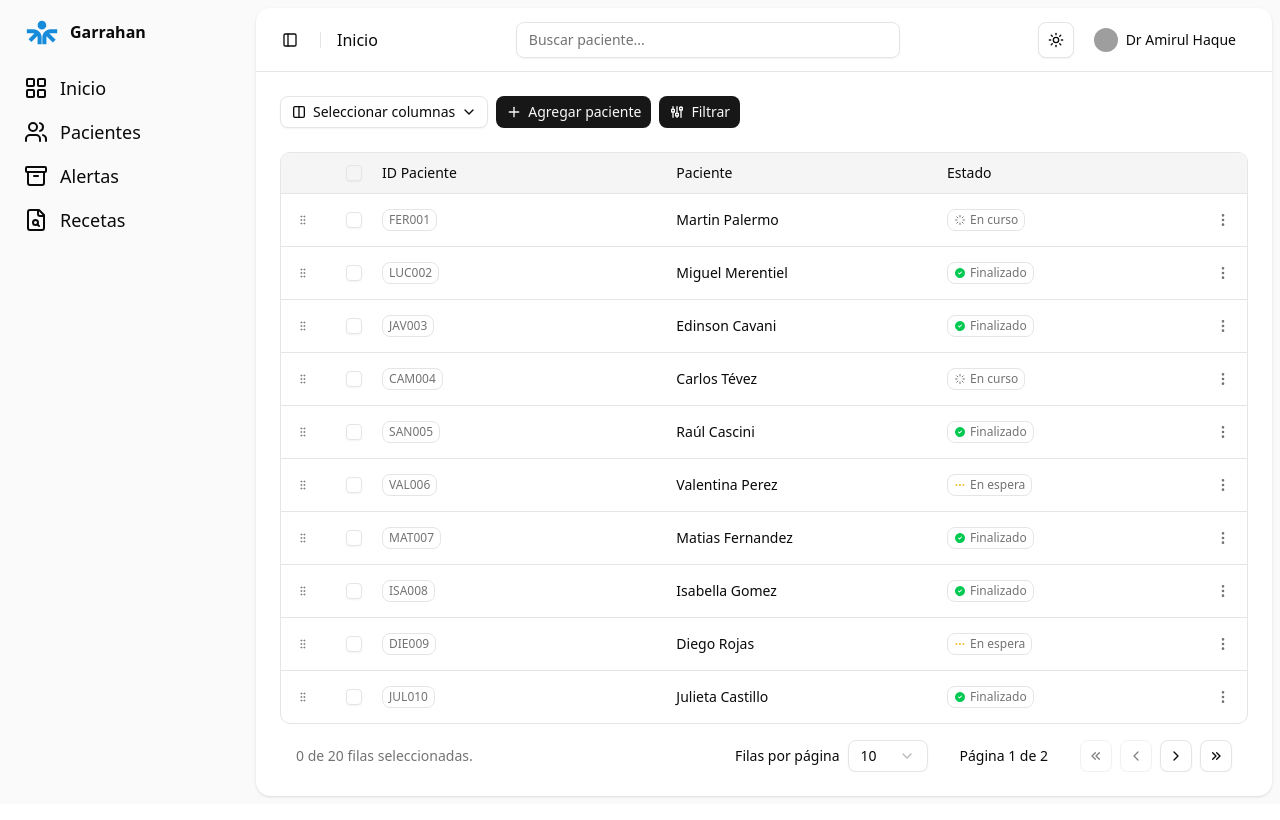
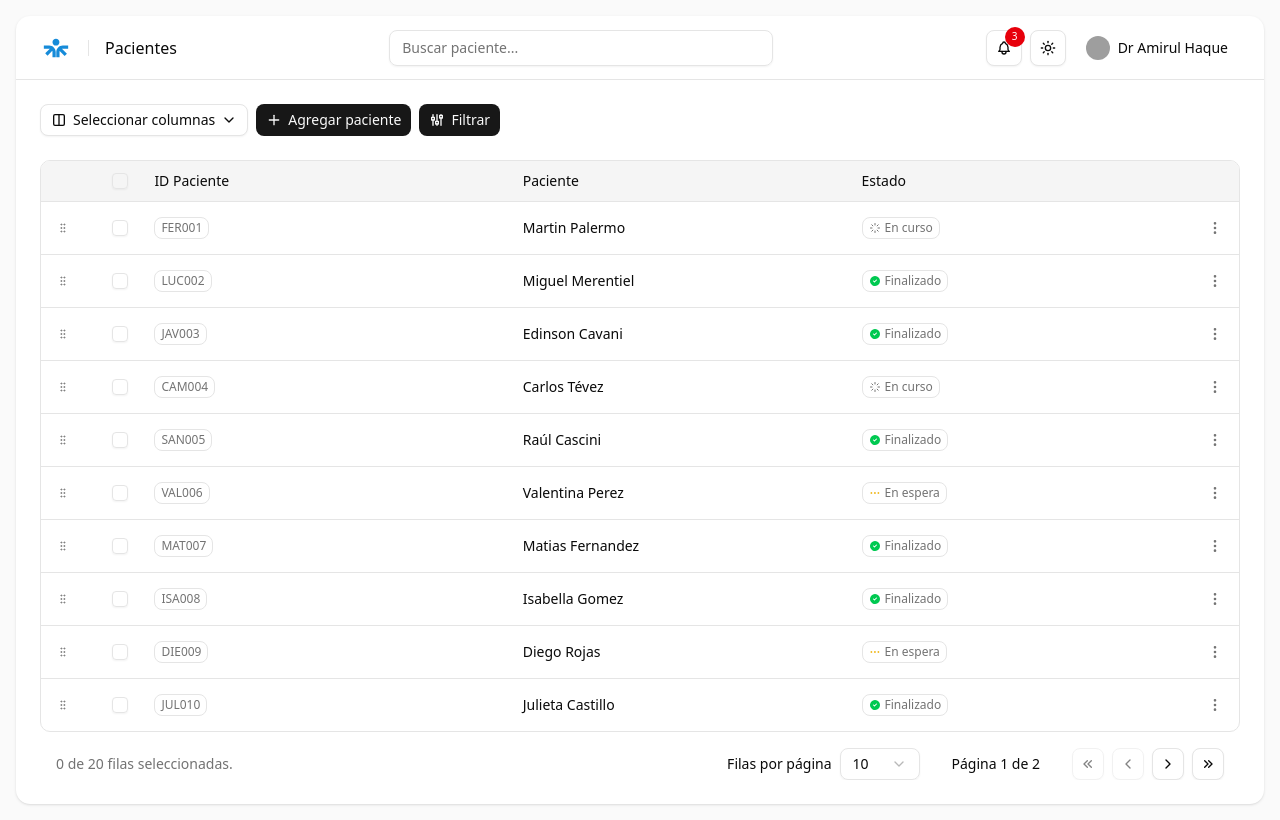
Before and after one commit to carolinamauro/garrahan-prescription-system, a Next.js app: page / in a window 1280 px wide. Built offline with nearby package versions, Linux system fonts and the light colour scheme; grey boxes are pictures that could not be loaded.

Commit message:
Cambio en layout de las páginas + NotificationsDropdown

```diff
--- a/src/app/globals.css
+++ b/src/app/globals.css
@@ -60,8 +60,8 @@
   --muted-foreground: oklch(0.708 0 0);
   --accent: oklch(0.269 0 0);
   --accent-foreground: oklch(0.985 0 0);
-  --destructive: oklch(0.704 0.191 22.216);
-  --destructive-foreground: oklch(0.637 0.237 25.331);
+  --destructive: oklch(0.577 0.245 27.325);
+  --destructive-foreground: oklch(0.577 0.245 27.325);
   --border: oklch(1 0 0 / 10%);
   --input: oklch(1 0 0 / 15%);
   --ring: oklch(0.556 0 0);
@@ -124,6 +124,6 @@
     @apply border-border outline-ring/50;
   }
   body {
-    @apply bg-background text-foreground;
+    @apply bg-sidebar text-foreground;
   }
 }
--- a/src/app/layout.js
+++ b/src/app/layout.js
@@ -2,6 +2,7 @@ import { ThemeProvider } from '@/components/ThemeProvider';
 import { PatientsProvider } from '@/contexts/PatientContext';
 import { Suspense } from 'react';
 import './globals.css';
+import { SiteHeader } from '@/components/SiteHeader';
 
 export const metadata = {
   title: 'Garrahan',
@@ -18,7 +19,10 @@ export default function RootLayout({ children }) {
             enableSystem
             disableTransitionOnChange>
             <PatientsProvider>
-              {children}
+              <div className="bg-background relative flex flex-1 flex-col m-4 rounded-xl shadow-sm">
+                <SiteHeader title={'Pacientes'}/>
+                {children}
+              </div>
             </PatientsProvider>
           </ThemeProvider>
         </Suspense>
--- a/src/app/pacientes/[id]/editar/page.js
+++ b/src/app/pacientes/[id]/editar/page.js
@@ -13,10 +13,9 @@ export default function PatientEditPage({ params }) {
   const patient = patients.find((p) => String(p.id) === String(id));
 
   return (
-    <SidebarProvider>
-      <AppSidebar variant="inset" />
-      <SidebarInset>
-        <SiteHeader title={`Paciente: ${patient.nombre}`} />
+    <>
+      {/*TODO: Manejar el header title con un context */}
+      {/*<SiteHeader title={`Paciente: ${patient.nombre}`} />*/}
       <div className="flex flex-1 flex-col">
         <div className="@container/main flex flex-1 flex-col gap-2">
           <div className="flex flex-col gap-4 py-4 md:gap-6 md:py-6">
@@ -26,7 +25,6 @@ export default function PatientEditPage({ params }) {
           </div>
         </div>
       </div>
-      </SidebarInset>
-    </SidebarProvider>
+    </>
   );
 }
--- a/src/app/pacientes/page.js
+++ /dev/null
@@ -1,30 +0,0 @@
-'use client';
-import { AppSidebar } from '@/components/Sidebar';
-import { DataTable } from '@/components/DataTable';
-import { SiteHeader } from '@/components/SiteHeader';
-import { SidebarInset, SidebarProvider } from '@/components/ui/sidebar';
-import { usePatients } from '@/contexts/PatientContext';
-
-export default function PatientsPage() {
-  const { patients } = usePatients();
-
-  return (
-    <SidebarProvider>
-      <AppSidebar variant="inset" />
-      <SidebarInset>
-        <SiteHeader title={'Pacientes'}/>
-        <div className="flex flex-1 flex-col">
-          <div className="@container/main flex flex-1 flex-col gap-2">
-            <div className="flex flex-col gap-4 py-4 md:gap-6 md:py-6">
-              <DataTable
-                data={patients}
-                tabsList={[]}
-                withActionButtons={true}
-              />
-            </div>
-          </div>
-        </div>
-      </SidebarInset>
-    </SidebarProvider>
-  );
-}
--- a/src/app/pacientes/page.module.css
+++ /dev/null
@@ -1,92 +0,0 @@
-.container {
-  max-width: 1200px;
-  margin: 0 auto;
-}
-
-.header {
-  margin-bottom: 2rem;
-}
-
-.header h1 {
-  font-size: 2rem;
-  font-weight: 600;
-  color: #1e293b;
-  margin: 0 0 0.5rem 0;
-}
-
-.header p {
-  color: #64748b;
-  font-size: 1rem;
-  margin: 0;
-}
-
-.stats {
-  display: grid;
-  grid-template-columns: repeat(auto-fit, minmax(250px, 1fr));
-  gap: 1.5rem;
-  margin-bottom: 3rem;
-}
-
-.statCard {
-  background: #ffffff;
-  border-radius: 12px;
-  padding: 1.5rem;
-  box-shadow: 0 1px 3px rgba(0, 0, 0, 0.1);
-  border: 1px solid #e2e8f0;
-  transition: all 0.2s ease;
-}
-
-.statCard:hover {
-  box-shadow: 0 4px 12px rgba(0, 0, 0, 0.15);
-  transform: translateY(-2px);
-}
-
-.statCard h3 {
-  margin: 0 0 0.5rem 0;
-  font-size: 0.875rem;
-  font-weight: 500;
-  color: #64748b;
-  text-transform: uppercase;
-  letter-spacing: 0.05em;
-}
-
-.statNumber {
-  font-size: 2rem;
-  font-weight: 700;
-  color: #1e293b;
-}
-
-.content {
-  background: #ffffff;
-  border-radius: 12px;
-  padding: 2rem;
-  box-shadow: 0 1px 3px rgba(0, 0, 0, 0.1);
-  border: 1px solid #e2e8f0;
-}
-
-.content h2 {
-  margin: 0 0 1rem 0;
-  font-size: 1.25rem;
-  font-weight: 600;
-  color: #1e293b;
-}
-
-.content p {
-  color: #64748b;
-  margin: 0;
-}
-
-@media (max-width: 768px) {
-  .stats {
-    grid-template-columns: 1fr;
-    gap: 1rem;
-  }
-
-  .statCard {
-    padding: 1rem;
-  }
-
-  .content {
-    padding: 1.5rem;
-  }
-}
--- a/src/app/page.js
+++ b/src/app/page.js
@@ -1,19 +1,12 @@
 'use client';
-import { AppSidebar } from '@/components/Sidebar';
 import { DataTable } from '@/components/DataTable';
-import { SectionCards } from '@/components/SectionCards';
-import { SiteHeader } from '@/components/SiteHeader';
-import { SidebarInset, SidebarProvider } from '@/components/ui/sidebar';
 import { usePatients } from '@/contexts/PatientContext';
 
 export default function Page() {
   const { patients } = usePatients();
 
   return (
-    <SidebarProvider>
-      <AppSidebar variant="inset" />
-      <SidebarInset>
-        <SiteHeader title={'Inicio'}/>
+    <>
       <div className="flex flex-1 flex-col">
         <div className="@container/main flex flex-1 flex-col gap-2">
           <div className="flex flex-col gap-4 py-4 md:gap-6 md:py-6">
@@ -25,7 +18,6 @@ export default function Page() {
           </div>
         </div>
       </div>
-      </SidebarInset>
-    </SidebarProvider>
+    </>
   );
 }
--- /dev/null
+++ b/src/components/NotificationsDropdown/index.js
@@ -0,0 +1,101 @@
+'use client';
+
+import { Button } from '@/components/ui/button';
+import { Badge } from '@/components/ui/badge';
+import {
+  DropdownMenu,
+  DropdownMenuContent,
+  DropdownMenuItem,
+  DropdownMenuSeparator,
+  DropdownMenuTrigger,
+} from '@/components/ui/dropdown-menu';
+import { IconBell } from '@tabler/icons-react';
+import Link from 'next/link';
+
+// TODO: Sacar esto a un context de Notifications
+const notifications = [
+  {
+    id: 1,
+    title: 'Nueva asignación de paciente',
+    description: 'Se te ha asignado el paciente Juan Perez',
+    time: 'Hace 5 minutos',
+    unread: true,
+  },
+  {
+    id: 2,
+    title: 'Actualización de protocolo',
+    description: 'El protocolo de tratamiento ha sido actualizado',
+    time: 'Hace 1 hora',
+    unread: true,
+  },
+  {
+    id: 3,
+    title: 'Recordatorio de cita',
+    description: 'Tienes una cita programada para mañana a las 10:00',
+    time: 'Hace 2 horas',
+    unread: true,
+  },
+];
+
+export function NotificationsDropdown() {
+  const unreadCount = notifications.filter((n) => n.unread).length;
+
+  return (
+    <DropdownMenu>
+      <DropdownMenuTrigger asChild>
+        <Button variant="outline"
+          size="icon"
+          className="relative">
+          <IconBell className="h-5 w-5" />
+          {unreadCount > 0 && (
+            <Badge
+              variant="destructive"
+              className="absolute -right-1 -top-1 h-5 w-5 rounded-full
+              p-0 text-[10px] flex items-center justify-center
+              bg-destructive dark:bg-destructive hover:bg-destructive
+              focus-visible:ring-destructive focus-visible:ring-[2px]"
+            >
+              {unreadCount}
+            </Badge>
+          )}
+          <span className="sr-only">Notificaciones</span>
+        </Button>
+      </DropdownMenuTrigger>
+      <DropdownMenuContent className="w-80"
+        align="end">
+        <div className="flex items-center justify-between px-4 py-2">
+          <h3 className="font-semibold">Notificaciones</h3>
+          {unreadCount > 0 && (
+            <Badge variant="secondary"
+              className="ml-auto">
+              {unreadCount} nuevas
+            </Badge>
+          )}
+        </div>
+        <DropdownMenuSeparator />
+        <div className="max-h-[300px] overflow-y-auto">
+          {notifications.map((notification) => (
+            <DropdownMenuItem key={notification.id}
+              className="flex flex-col items-start gap-1 p-4 cursor-pointer">
+              <div className="flex w-full items-start justify-between gap-2">
+                <div className="flex-1">
+                  <p className="text-sm font-medium leading-none">{notification.title}</p>
+                  <p className="text-muted-foreground mt-1 text-xs">{notification.description}</p>
+                  <p className="text-muted-foreground mt-1 text-xs">{notification.time}</p>
+                </div>
+                {notification.unread && <div className="mt-1 h-2 w-2 rounded-full bg-blue-500" />}
+              </div>
+            </DropdownMenuItem>
+          ))}
+        </div>
+        <DropdownMenuSeparator />
+        <DropdownMenuItem asChild>
+          <Link href="/alertas"
+            className="w-full text-center py-2 cursor-pointer">
+                        Ver todas las notificaciones
+          </Link>
+        </DropdownMenuItem>
+      </DropdownMenuContent>
+    </DropdownMenu>
+  );
+}
--- a/src/components/SiteHeader/index.js
+++ b/src/components/SiteHeader/index.js
@@ -1,8 +1,9 @@
 import { Separator } from '@/components/ui/separator';
-import { SidebarTrigger } from '@/components/ui/sidebar';
 import { ThemeToggle } from '@/components/ThemeToggle';
 import { NavUser } from '@/components/SiteHeader/NavUser';
 import { Input } from '@/components/ui/input';
+import { NotificationsDropdown } from '@/components/NotificationsDropdown';
+import Link from 'next/link';
 
 export function SiteHeader({ title }) {
   const user = {
@@ -16,7 +17,15 @@ export function SiteHeader({ title }) {
       <div className="flex w-full items-center justify-between px-4 lg:px-6">
 
         <div className="flex items-center gap-2">
-          <SidebarTrigger className="-ml-1" />
+          <Link href="/"
+            aria-label="Home">
+            <img
+              src="/menu_icon.svg"
+              alt="logo"
+              className="w-8 h-8"
+            />
+          </Link>
+
           <Separator orientation="vertical"
             className="mx-2 data-[orientation=vertical]:h-4" />
           <h1 className="text-base font-medium">{title}</h1>
@@ -29,6 +38,7 @@ export function SiteHeader({ title }) {
         </div>
 
         <div className="flex items-center gap-2">
+          <NotificationsDropdown />
           <ThemeToggle />
           <NavUser user={user} />
         </div>
--- a/src/components/ThemeToggle/index.js
+++ b/src/components/ThemeToggle/index.js
@@ -30,15 +30,15 @@ export function ThemeToggle() {
         align="start">
         <DropdownMenuItem className="dropdown-item"
           onClick={() => setTheme('light')}>
-                    Light
+                    Claro
         </DropdownMenuItem>
         <DropdownMenuItem className="dropdown-item"
           onClick={() => setTheme('dark')}>
-                    Dark
+                    Oscuro
         </DropdownMenuItem>
         <DropdownMenuItem className="dropdown-item"
           onClick={() => setTheme('system')}>
-                    System
+                    Sistema
         </DropdownMenuItem>
       </DropdownMenuContent>
     </DropdownMenu>
```
Also changed, not shown: src/app/pacientes/[id]/page.js (+4 -9 lines). Lines whose indentation alone changed are shown as unchanged.
